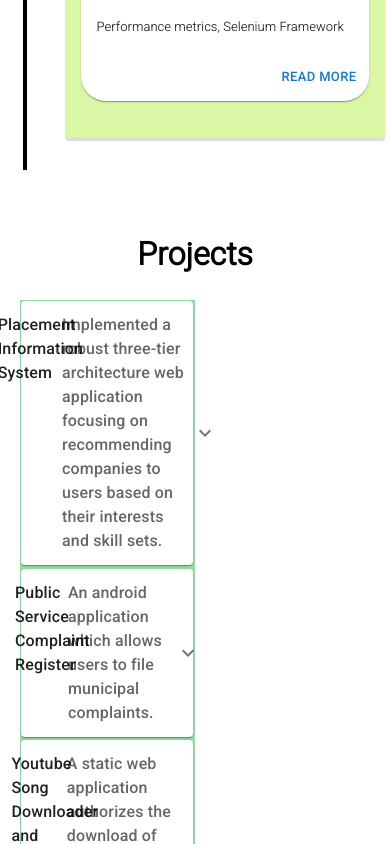
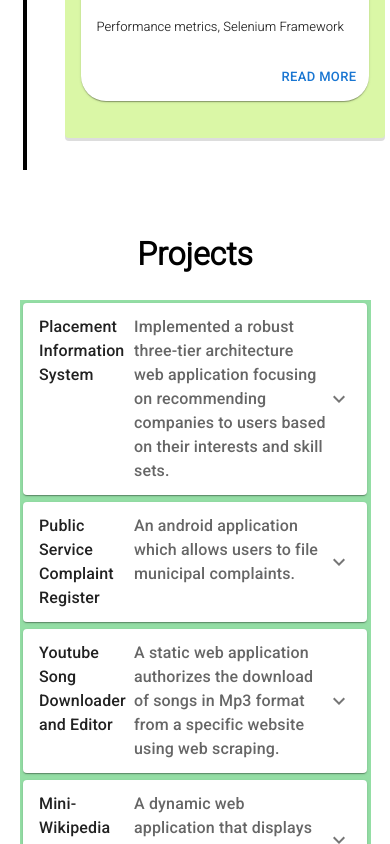
Before and after one commit to patkaush/portfolio, a React (Create React App) app: page / in a window 390 px wide. Shown: the part 4593-5437 px from the top of the page. Built offline with nearby package versions, Linux system fonts and the light colour scheme.

Commit message:
Removed width css for projects

```diff
--- a/src/components/education/styles/education.css
+++ b/src/components/education/styles/education.css
@@ -16,12 +16,3 @@
 	padding: 10px;
 	overflow: hidden;
 }
-
-@media (max-width: 600px) {
-	.all-projects-project {
-		width: calc(100% / 2);
-	}
-}
-.center-text {
-    text-align: center;
-}
--- a/src/components/projects/styles/allProjects.css
+++ b/src/components/projects/styles/allProjects.css
@@ -1,11 +1,5 @@
 
 
-
-@media (max-width: 600px) {
-	.all-projects-project {
-		width: calc(100% / 2);
-	}
-}
 
 .center-text {
     text-align: center;
```
